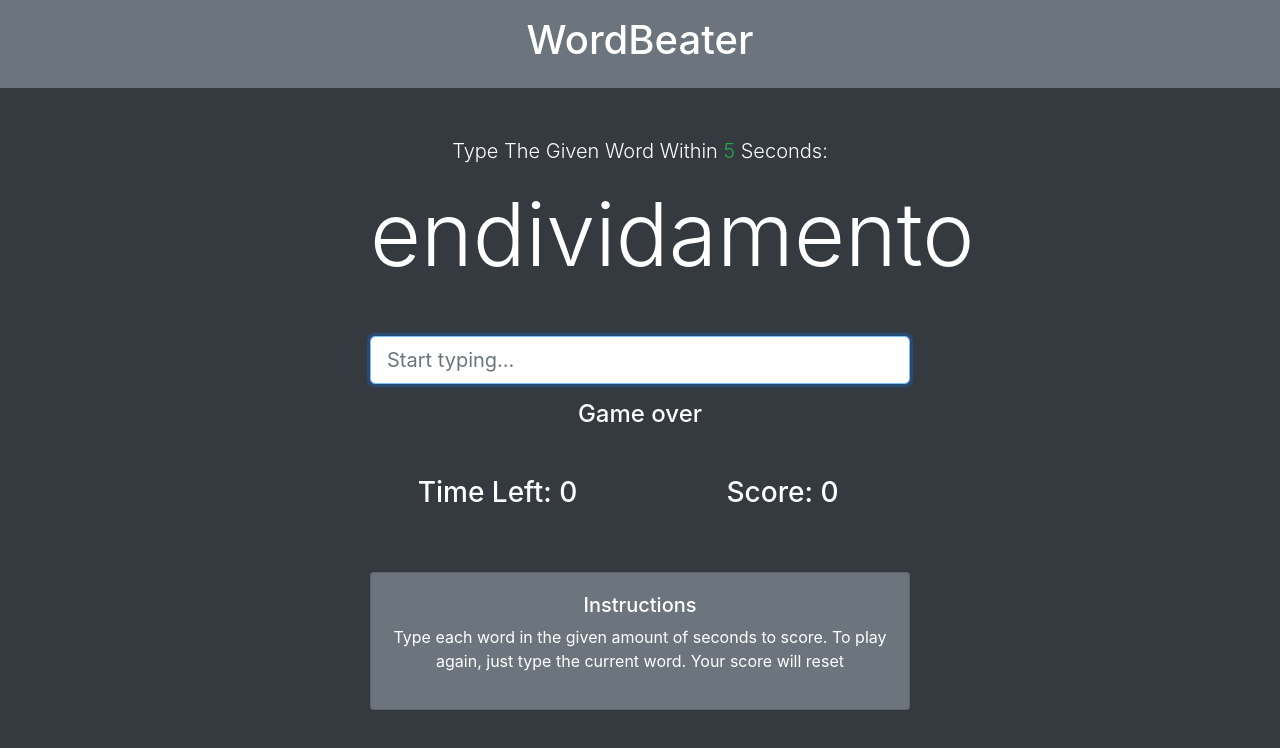
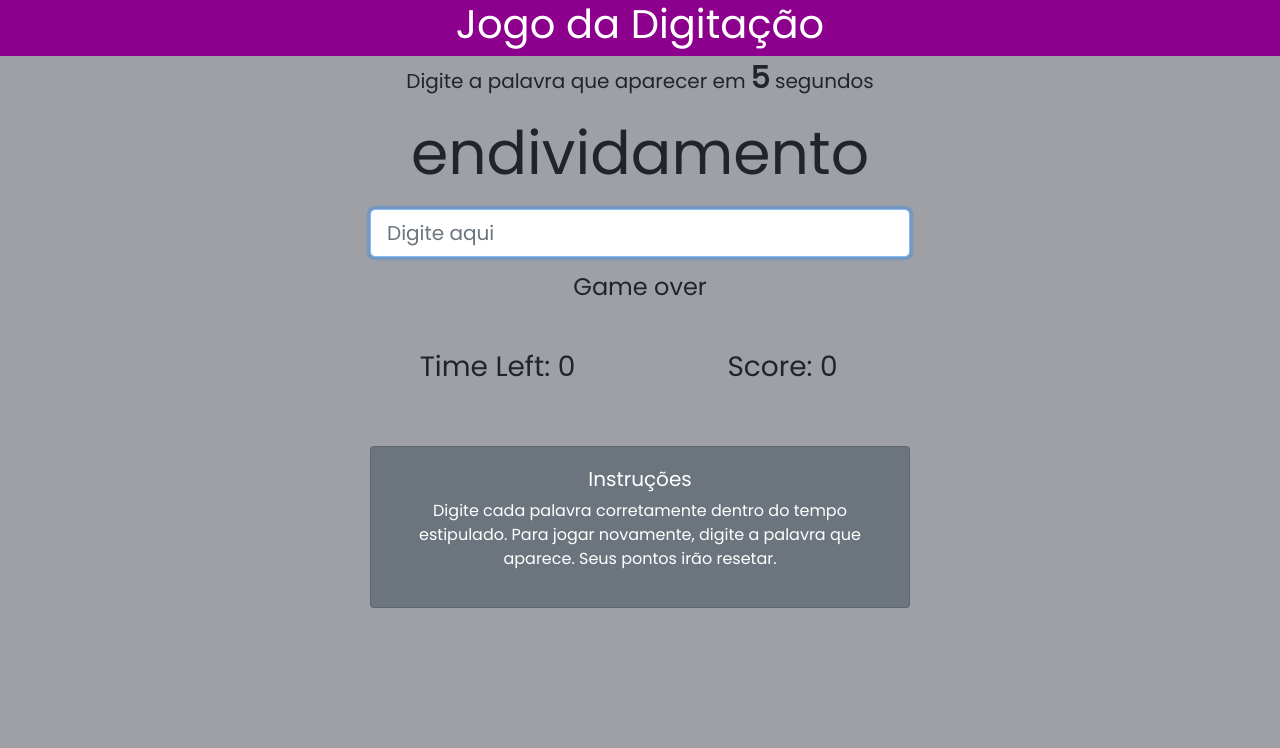
Before and after one commit to Fernanda-Dantas/7_Projetos_em_JavaScript, a website: page typing_game/arquivos/index.html in a window 1280 px wide. Drawn offline with nearby package versions, Linux system fonts and the light colour scheme.

Commit message:
html e css atualizados

```diff
--- /dev/null
+++ b/typing_game/arquivos/estilos.css
@@ -0,0 +1,25 @@
+@import url('https://fonts.googleapis.com/css2?family=Poppins&display=swap');
+
+body {
+  background-color: #9EA0A5;
+  font-family: 'Poppins', sans-serif;
+}
+
+.header {
+  background-color: #8D008D;
+  display: flex;
+  text-align: center;
+  justify-content: center;
+  color: white;
+  font-family: 'Poppins', sans-serif;
+}
+
+.segundos {
+  font-size: 30px;
+  font-weight: bold;
+}
+
+.current-word {
+  font-size: 60px;
+  margin-bottom: 20px;
+}
--- a/typing_game/arquivos/index.html
+++ b/typing_game/arquivos/index.html
@@ -5,24 +5,24 @@
   <meta charset="UTF-8">
   <meta name="viewport" content="width=device-width, initial-scale=1.0">
   <meta http-equiv="X-UA-Compatible" content="ie=edge">
-  <title>WordBeater</title>
+  <title>Jogo da Digitação</title>
   <link rel="stylesheet" href="https://stackpath.bootstrapcdn.com/bootstrap/4.1.3/css/bootstrap.min.css" integrity="sha384-MCw98/SFnGE8fJT3GXwEOngsV7Zt27NXFoaoApmYm81iuXoPkFOJwJ8ERdknLPMO"
-    crossorigin="anonymous">
+  crossorigin="anonymous">
+  <link rel="stylesheet" href="estilos.css">
 </head>
 
-<body class="bg-dark text-white ">
-  <header class="bg-secondary text-center p-3 mb-5">
-    <h1>WordBeater</h1>
+<body>
+  <header class="header">
+    <h1>Jogo da Digitação</h1>
   </header>
   <div class="container text-center">
-
     <!-- Word & Input -->
     <div class="row">
       <div class="col-md-6 mx-auto">
-        <p class="lead">Type The Given Word Within
-          <span class="text-success" id="seconds">5</span> Seconds:</p>
-        <h2 class="display-2 mb-5" id="current-word">olá</h2>
-        <input type="text" class="form-control form-control-lg" placeholder="Start typing..." id="word-input" autofocus>
+        <p class="lead">Digite a palavra que aparecer em
+          <span class="segundos" id="seconds">5</span> segundos</p>
+        <h2 class="current-word" id="current-word">olá</h2>
+        <input type="text" class="form-control form-control-lg" placeholder="Digite aqui" id="word-input" autofocus>
         <h4 class="mt-3" id="message"></h4>
 
         <!-- Time & Score Columns -->
@@ -38,22 +38,14 @@
             </h3>
           </div>
           <br><br>
-          <!--
-          <div class="col">
-            <h3>High Score:
-              <span id="highscore">0</span>
-            </h3>
-          </div>
-        -->
         </div>
 
         <!-- Instructions -->
         <div class="row mt-5">
           <div class="col-md-12">
             <div class="card card-body bg-secondary text-white">
-              <h5>Instructions</h5>
-              <p>Type each word in the given amount of seconds to score. To play again, just type the current word. Your score
-                will reset</p>
+              <h5>Instruções</h5>
+              <p> Digite cada palavra corretamente dentro do tempo estipulado. Para jogar novamente, digite a palavra que aparece. Seus pontos irão resetar. </p>
             </div>
           </div>
         </div>
```
